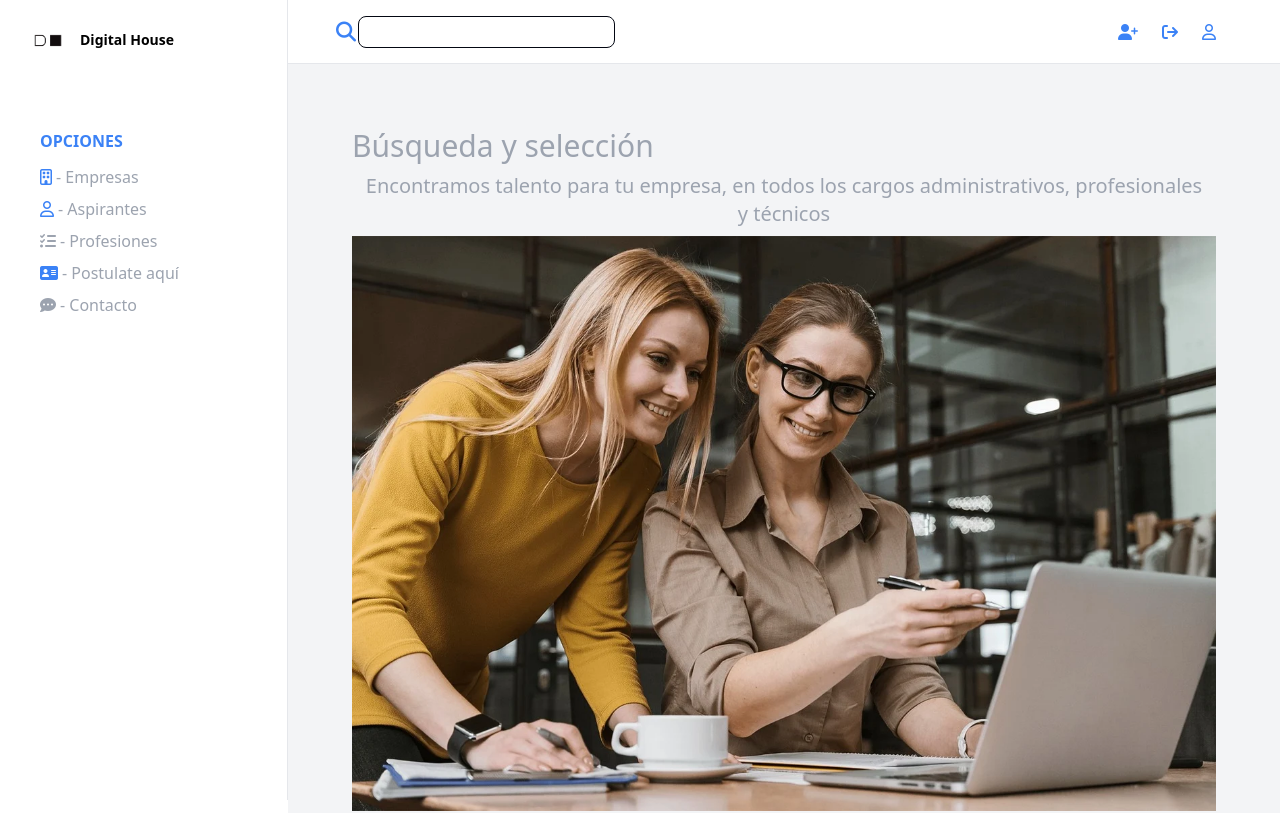
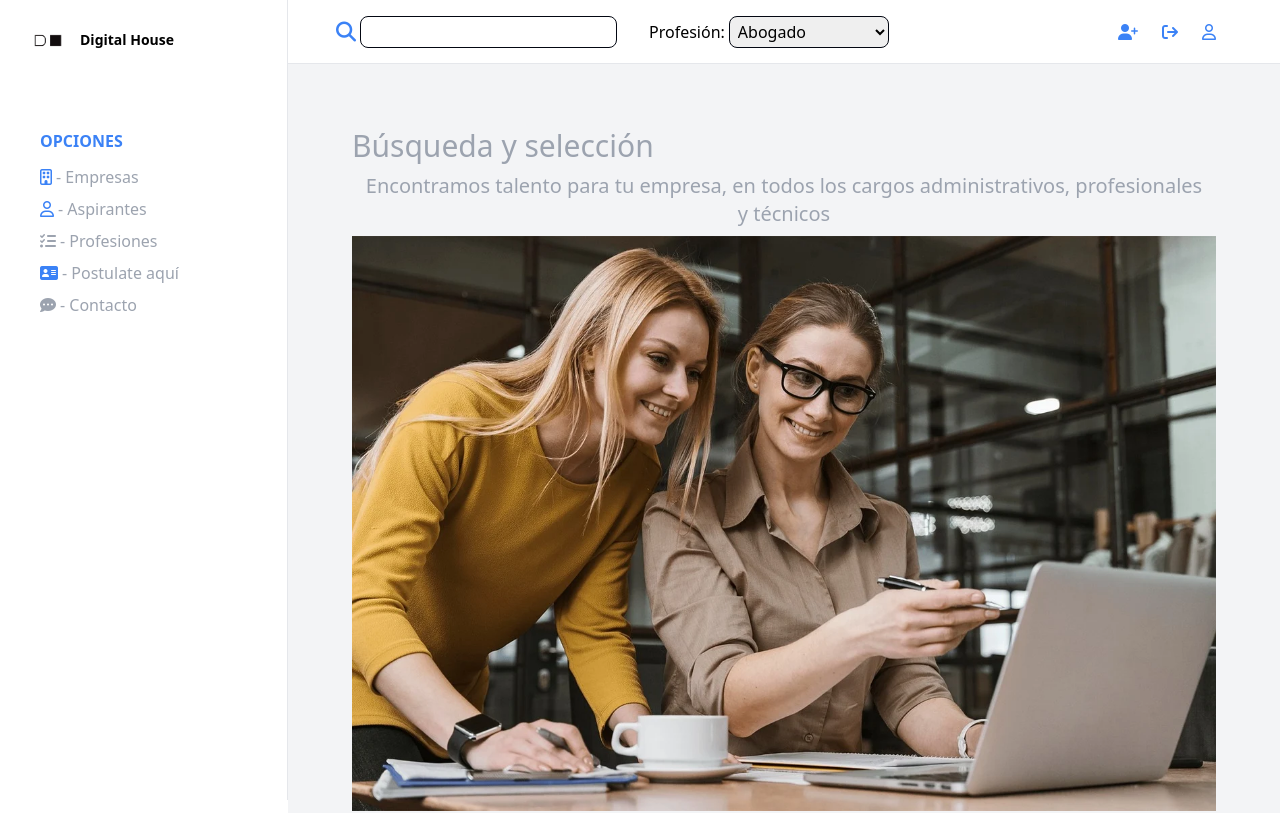
Before and after one commit to Samux33/Practicas-Profesionales-DH, a React (Vite) app in the folder client/: page / in a window 1280 px wide. Shown: the top 813 px of the page. Built offline with nearby package versions, Linux system fonts and the light colour scheme; no server answers.

Commit message:
Agregado un grid al cuerpo de la web para mejorar el responsive

```diff
--- a/client/src/App.jsx
+++ b/client/src/App.jsx
@@ -8,7 +8,7 @@ import ProfesionesTable from "./components/ProfesionesTable";
 import { Routes, Route } from "react-router-dom";
 function App() {
   return (
-    <main className="flex">
+    <main className="cuerpo">
       <SideBar />
       <div className="flex flex-col w-full">
         <Header />
--- a/client/src/components/Header.jsx
+++ b/client/src/components/Header.jsx
@@ -1,23 +1,24 @@
-import { useContext } from "react";
+import { useContext, useId } from "react";
 import { SearchContext } from "../context/searchAspirantes";
 
 const Header = () => {
   // recuperar el método para cambiar el estado global de search
-  const {setSearch}=useContext(SearchContext)
-
+  const { setSearch } = useContext(SearchContext);
+  const profesionInputId = useId();
   const handleSubmit = (event) => {
     event.preventDefault();
     // recuperar el campo del input usando javascript
     const fields = new window.FormData(event.target);
-    const searchParam=fields.get('searchParam')
+    const searchParam = fields.get("searchParam");
     //asignar el valor del input al estado global search
-    setSearch(searchParam)
+    setSearch(searchParam);
   };
 
   return (
     <header className="w-auto h-16 flex border-b items-center">
       <nav className="flex items-center justify-between w-full gap-2 pl-12 pr-4 h-28">
-        <form className="flex gap-0.5 items-center" onSubmit={handleSubmit}>
+        <form className="flex gap-8 items-center grow" onSubmit={handleSubmit}>
+          <div className="flex gap-1">
             <button type="submit">
               <i className="fa-solid fa-magnifying-glass text-blue-500 fa-lg"></i>
             </button>
@@ -26,6 +27,25 @@ const Header = () => {
               name="searchParam"
               className="h-8 focus:bg-gray-100 p-3 border border-gray-950 rounded-lg"
             />
+          </div>
+          <div className="flex gap-1 grow">
+            <label
+              htmlFor={profesionInputId}
+              className="h-8 flex flex-col justify-center"
+            >
+              Profesión:
+            </label>
+            <select
+              id={profesionInputId}
+              className=" w-40 h-8 pl-1 border border-gray-950 rounded-lg"
+            >
+              <option value="Abogado">Abogado</option>
+              <option value="Arquitecto">Arquitecto</option>
+              <option value="Botánico">Botánico</option>
+              <option value="Economista">Economista</option>
+              <option value="Programador">Programador</option>
+            </select>
+          </div>
         </form>
         <ul className="flex gap-6 pr-12">
           <li>
--- a/client/src/components/SideBar.jsx
+++ b/client/src/components/SideBar.jsx
@@ -3,7 +3,7 @@ import NavRow from "./NavRow";
 import { Link } from "react-router-dom";
 const SideBar = () => {
   return (
-    <aside className="flex flex-col bg-white border-r h-screen w-2/5 max-w-72 pr-6">
+    <aside className="flex flex-col bg-white border-r h-screen max-w-72 pr-6">
       <Link to="/">
         <section className="flex max-w-full justify-start gap-2 p-6 items-center mb-12">
           <img
--- a/client/src/index.css
+++ b/client/src/index.css
@@ -6,5 +6,15 @@
   box-sizing: border-box;
 }
 body {
-  min-height: 100vh ;
+  min-height: 100vh;
 }
+.cuerpo {
+  display: grid;
+  grid-template-columns: 2fr 3fr;
+}
+
+@media (min-width: 720px) {
+  .cuerpo {
+    grid-template-columns: 18rem auto;
+  }
+}
```
Also changed, not shown: 1 other file (tests, documents, lock files or other folders). Lines whose indentation alone changed are shown as unchanged.
